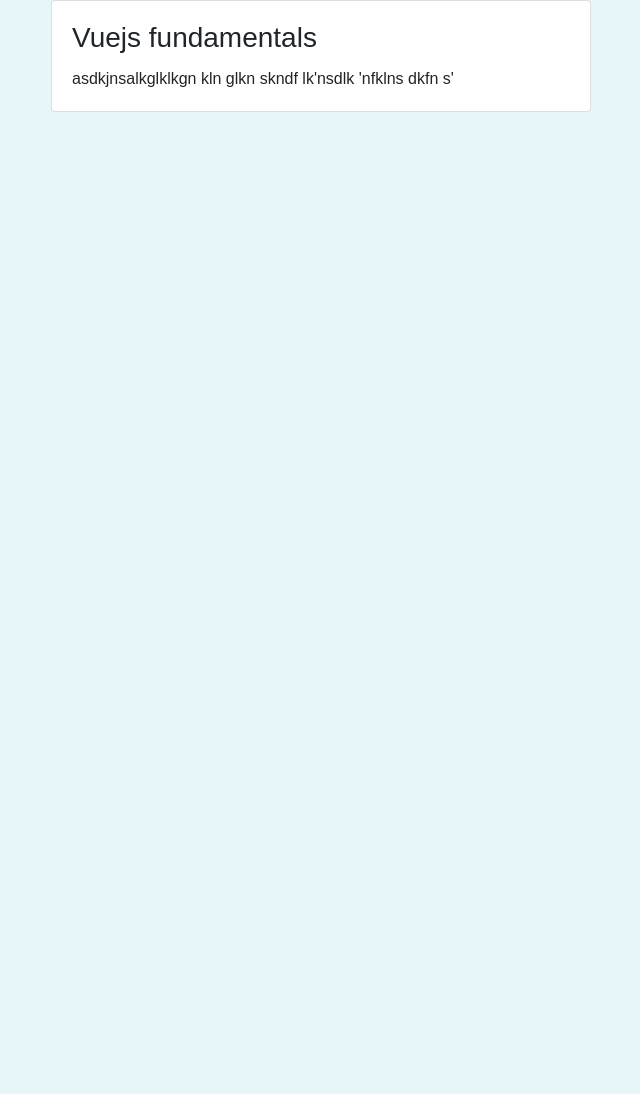
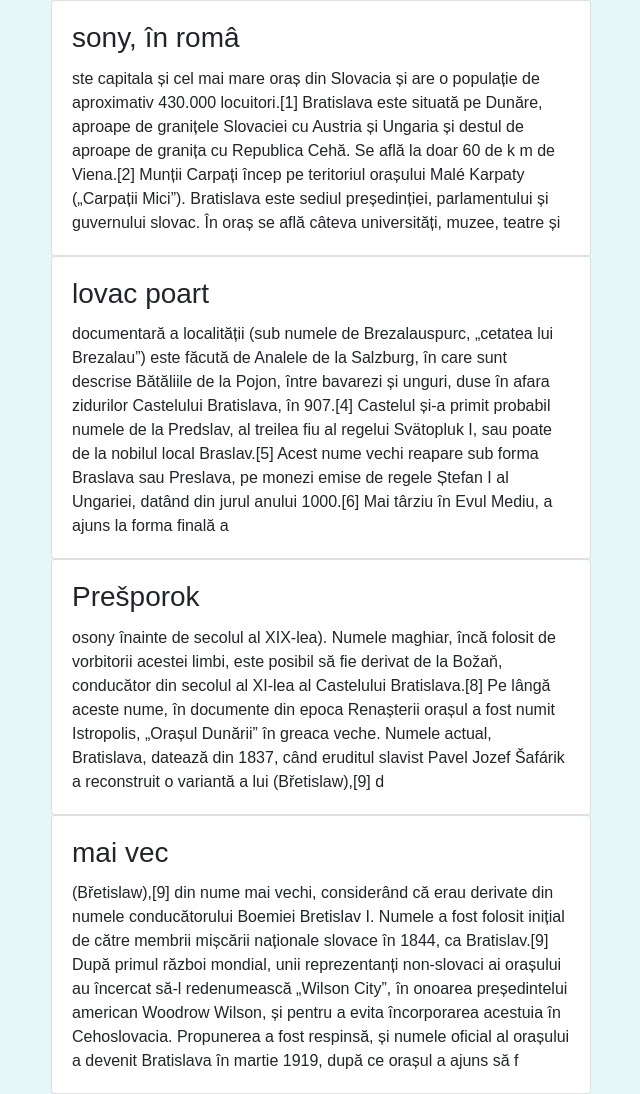
Before and after one commit to aistratii/vue-fara-node, a plain HTML site: page index.html in a window 1280 px wide. Shown: the whole page, without its empty margins (319-959 px from the left). Before the commit the page ends 800 px from the top, so only its background shows below. Drawn offline with nearby package versions, Linux system fonts and the light colour scheme.

Commit message:
Custom component attributes with loop and json

```diff
--- a/app.js
+++ b/app.js
@@ -1,13 +1,14 @@
 Vue.component("card", {
-    template:`
+    props: ["title", "content"],
+    template: `
         <div class="card">
             <div class="card-body">
                 <h3 class="card-title">
-                    Vuejs fundamentals
+                    {{ title }}
                 </h3>
 
                 <div class="card-text">
-                    asdkjnsalkglklkgn kln glkn skndf lk'nsdlk 'nfklns dkfn s'
+                    {{ content }}
                 </div>
             </div>
         </div>
@@ -15,5 +16,30 @@ Vue.component("card", {
 });
 
 new Vue({
-    el: "#app"
+    el: "#app",
+    data: {
+        articles: [
+            {
+            title: "sony, în româ",
+            content: `ste capitala și cel mai mare oraș din Slovacia și are o populație de aproximativ 430.000 locuitori.[1] Bratislava este situată pe Dunăre, aproape de granițele Slovaciei cu Austria și Ungaria și destul de aproape de granița cu Republica Cehă. Se află la doar 60 de k
+            m de Viena.[2] Munții Carpați încep pe teritoriul orașului Malé Karpaty („Carpații Mici”).
+            Bratislava este sediul președinției, parlamentului și guvernului slovac. În oraș se
+            află câteva universități, muzee, teatre și`
+            },
+            {
+               title: "lovac poart",
+               content: "documentară a localității (sub numele de Brezalauspurc, „cetatea lui Brezalau”) este făcută de Analele de la Salzburg, în care sunt descrise Bătăliile de la Pojon, între bavarezi și unguri, duse în afara zidurilor Castelului Bratislava, în 907.[4] Castelul și-a primit probabil numele de la Predslav, al treilea fiu al regelui Svätopluk I, sau poate de la nobilul local Braslav.[5] Acest nume vechi reapare sub forma Braslava sau Preslava, pe monezi emise de regele Ștefan I al Ungariei, datând din jurul anului 1000.[6] Mai târziu în Evul Mediu, a ajuns la forma finală a "
+            },
+            {
+                title: "Prešporok",
+                content: `osony înainte de secolul al XIX-lea). Numele maghiar, încă folosit de vorbitorii acestei limbi, este posibil să fie derivat de la Božaň, conducător din secolul al XI-lea al Castelului Bratislava.[8] Pe lângă aceste nume, în documente din epoca Renașterii orașul a fost numit Istropolis, „Orașul Dunării” în greaca veche.
+
+                Numele actual, Bratislava, datează din 1837, când eruditul slavist Pavel Jozef Šafárik a reconstruit o variantă a lui (Břetislaw),[9] d`
+            },
+            {
+                title: "mai vec",
+                content: "(Břetislaw),[9] din nume mai vechi, considerând că erau derivate din numele conducătorului Boemiei Bretislav I. Numele a fost folosit inițial de către membrii mișcării naționale slovace în 1844, ca Bratislav.[9] După primul război mondial, unii reprezentanți non-slovaci ai orașului au încercat să-l redenumească „Wilson City”, în onoarea președintelui american Woodrow Wilson, și pentru a evita încorporarea acestuia în Cehoslovacia. Propunerea a fost respinsă, și numele oficial al orașului a devenit Bratislava în martie 1919, după ce orașul a ajuns să f"
+            }
+        ]
+    }
 });
--- a/index.html
+++ b/index.html
@@ -20,13 +20,12 @@
             <div class="container">
                 <div class="row">
                     <div class="col-md-6 offset-md-3">
-                        <card></card>
+                        <card v-for="article in articles" v-bind:title="article.title" v-bind:content="article.content"></card>
+                    </div>
                 </div>
             </div>
         </div>
 
-
-        </div>
         <script src="https://cdn.jsdelivr.net/npm/vue/dist/vue.js"></script>
         <script src="app.js"></script>
     </body>
```
